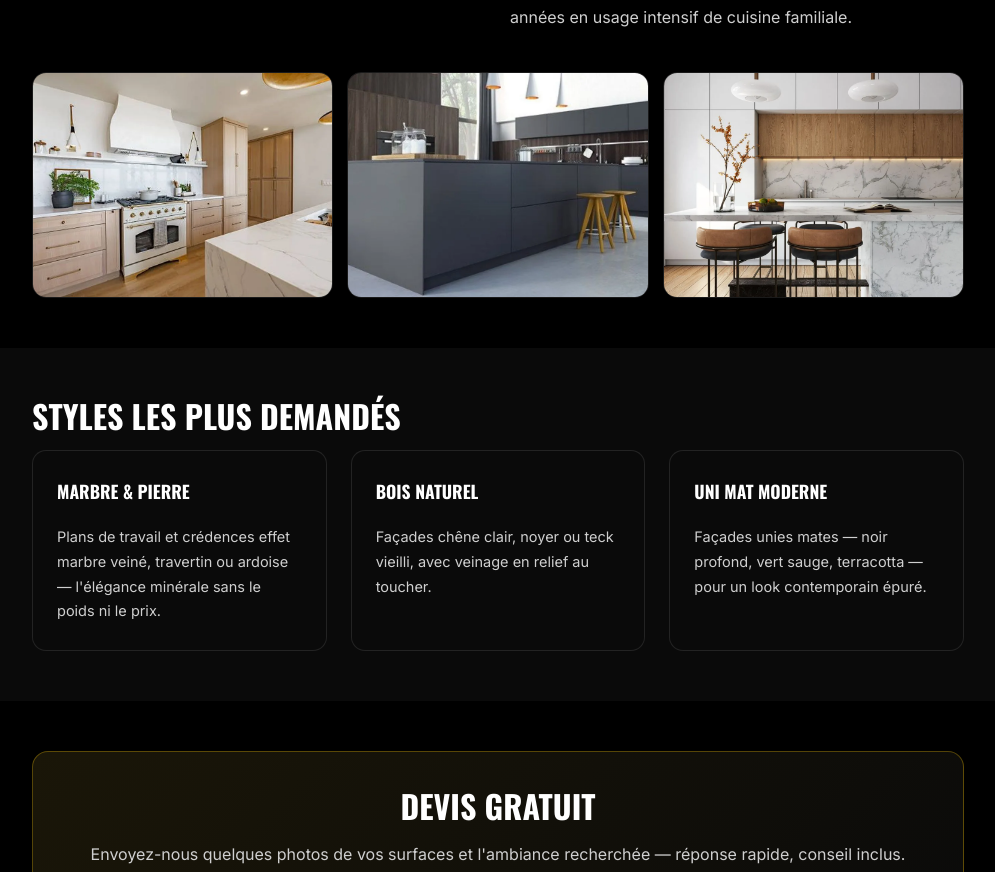
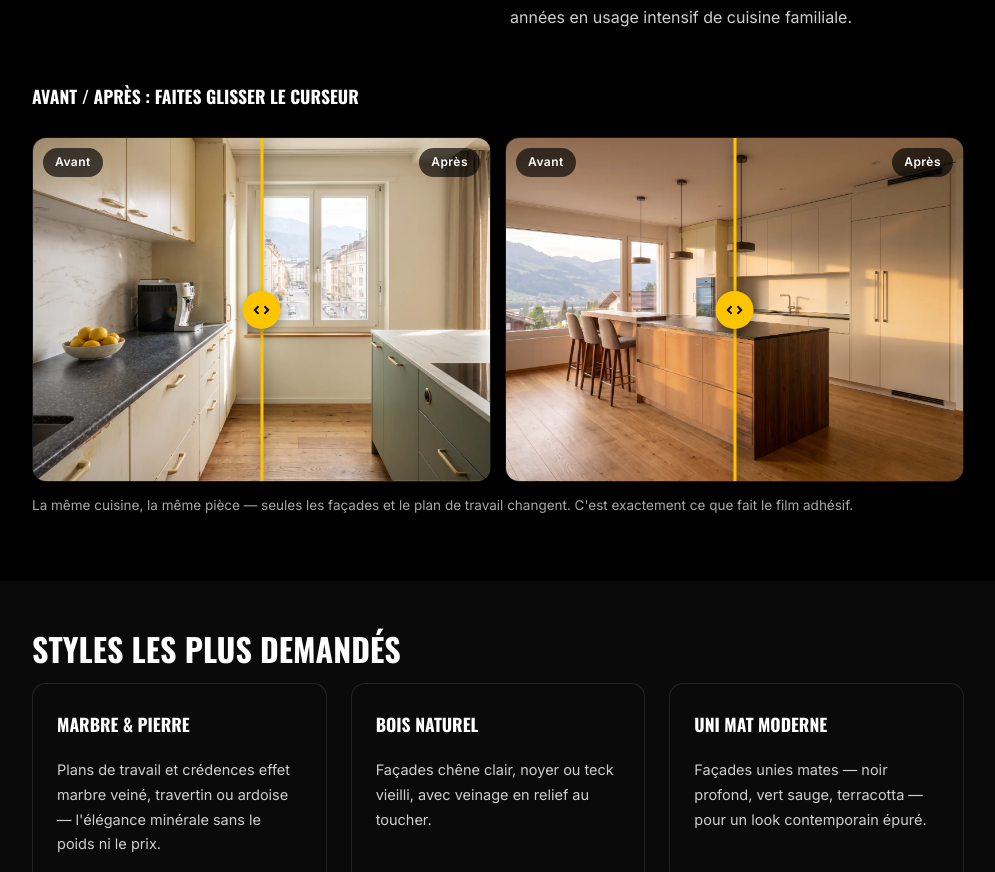
Before and after one commit to 13Rebel13/HF-Deco, a plain HTML site: page pages/cuisines-plans-travail.html in a window 1280 px wide. Shown: the part 843-1715 px from the top of the page, without its empty margins (142-1137 px from the left). Drawn offline with nearby package versions, Linux system fonts and the light colour scheme.

Commit message:
Cuisines : comparateurs avant/après (visuels IA façades sauge + îlot noyer)

```diff
--- a/pages/cuisines-plans-travail.html
+++ b/pages/cuisines-plans-travail.html
@@ -48,7 +48,22 @@
 <p>Posés dans les règles de l'art, ces revêtements tiennent des années en usage intensif de cuisine familiale.</p>
 </div>
 </div>
-<div class="ph-strip"><img class="ph" src="/img/photos/cuisine-blanche.webp" alt="Cuisine blanche et bois rénovée par films adhésifs" width="1000" height="750" loading="lazy" decoding="async"><img class="ph" src="/img/photos/cuisine-contemporaine.webp" alt="Îlot de cuisine contemporain habillé de film décoratif" width="1000" height="750" loading="lazy" decoding="async"><img class="ph" src="/img/photos/cuisine-marbre.webp" alt="Plan de travail effet marbre rénové par film adhésif" width="1000" height="750" loading="lazy" decoding="async"></div>
+<h3 style="margin-top:36px">Avant / après : faites glisser le curseur</h3>
+<div class="ba-grid">
+<div class="ba" role="img" aria-label="Comparateur avant/après : cuisine en mélaminé jauni rénovée en façades vert sauge et plan effet marbre">
+<img class="ba-before" src="/img/photos/cuisine-facades-sauge-avant.webp" alt="Avant : cuisine en mélaminé jauni des années 90, chants abîmés et plan stratifié taché" width="1600" height="1195" loading="lazy" decoding="async">
+<img class="ba-after" src="/img/photos/cuisine-facades-sauge.webp" alt="Après : façades recouvertes d'un film vert sauge mat et plan de travail effet marbre blanc" width="1600" height="1195" loading="lazy" decoding="async">
+<span class="ba-tag" style="left:10px">Avant</span><span class="ba-tag" style="right:10px">Après</span>
+<div class="ba-bar"><div class="ba-handle"><svg width="18" height="18" viewBox="0 0 24 24" fill="none" stroke="currentColor" stroke-width="2.5"><path d="M8 7l-5 5 5 5M16 7l5 5-5 5"/></svg></div></div>
+</div>
+<div class="ba" role="img" aria-label="Comparateur avant/après : îlot en stratifié usé rénové en noyer avec plan noir mat">
+<img class="ba-before" src="/img/photos/cuisine-ilot-noyer-avant.webp" alt="Avant : îlot en stratifié hêtre griffé et façades brillantes jaunies" width="1600" height="1195" loading="lazy" decoding="async">
+<img class="ba-after" src="/img/photos/cuisine-ilot-noyer.webp" alt="Après : îlot habillé d'un film effet noyer et plan de travail noir mat" width="1600" height="1195" loading="lazy" decoding="async">
+<span class="ba-tag" style="left:10px">Avant</span><span class="ba-tag" style="right:10px">Après</span>
+<div class="ba-bar"><div class="ba-handle"><svg width="18" height="18" viewBox="0 0 24 24" fill="none" stroke="currentColor" stroke-width="2.5"><path d="M8 7l-5 5 5 5M16 7l5 5-5 5"/></svg></div></div>
+</div>
+</div>
+<p style="font-size:13.5px;color:var(--t2);margin-top:12px">La même cuisine, la même pièce — seules les façades et le plan de travail changent. C'est exactement ce que fait le film adhésif.</p>
 </div></section>
 
 <section class="section" style="background:var(--bk2)"><div class="w">
@@ -93,4 +108,5 @@
 <!-- groupe-hf:fin -->
 </div></footer>
 
+<script src="/js/ba.js" defer></script>
 </body></html>
```
Also changed, not shown: index.html (+1 -1 lines), img/photos/cuisine-facades-sauge-avant.webp (added), img/photos/cuisine-facades-sauge.webp (added), img/photos/cuisine-ilot-noyer-avant.webp (added), img/photos/cuisine-ilot-noyer.webp (added).
